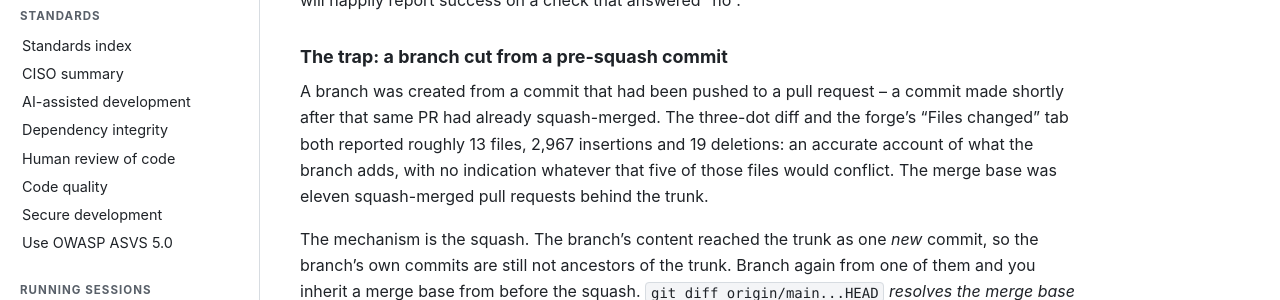
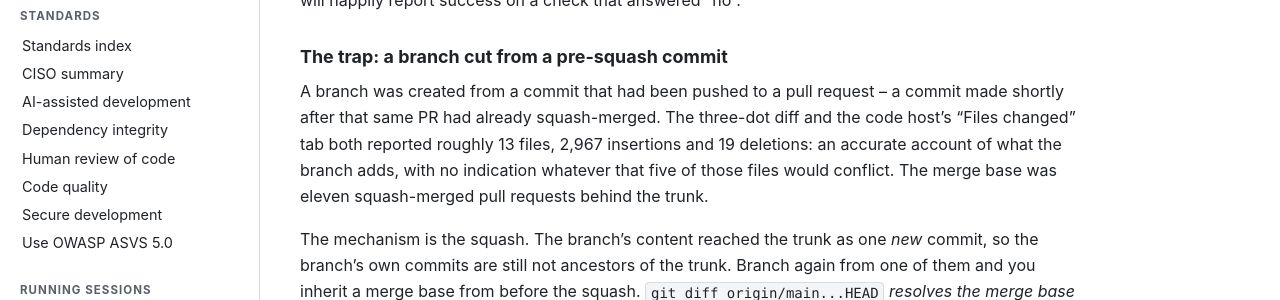
Before and after one commit to wshallwshall/claude-multisession, a Jekyll site: the page built from docs/PR-AND-MERGE.md, in a window 1280 px wide and 900 px high, scrolled down 1241 px. Shown: the part 179-479 px from the top of the window. Built offline with Jekyll 4.4.1, drawn with Linux system fonts in a browser that asks for light colours; our own code applies the rules of GitHub Pages for plain Markdown files; some of the changed text lies outside the part shown.

Commit message:
docs: say code host, not forge
'Forge' is the generic noun for a code-hosting platform, but it is jargon,
and this repository uses the same word as a verb in its security sense --
'a crafted path forges extra records in a log', 'the body can forge the
surrounding frame'. So the leak gate's 'forge tokens' reads as tokens that
have been forged rather than tokens belonging to a code host. One word, two
meanings, one of them a threat.

Replaces the ten noun uses with 'code host' or 'host-specific' across the CI
notes, leak gate, merge notes, dependency integrity and the standards
overview. The verb uses are correct and stay.

Reported by a reader who could not tell whether 'forge' was generic or a
reference to something specific -- which is the argument against it.

```diff
--- a/docs/PR-AND-MERGE.md
+++ b/docs/PR-AND-MERGE.md
@@ -53,7 +53,7 @@
 ### The trap: a branch cut from a pre-squash commit
 
 A branch was created from a commit that had been pushed to a pull request -- a commit made shortly
-after that same PR had already squash-merged. The three-dot diff and the forge's "Files changed" tab
+after that same PR had already squash-merged. The three-dot diff and the code host's "Files changed" tab
 both reported roughly 13 files, 2,967 insertions and 19 deletions: an accurate account of what the
 branch adds, with no indication whatever that five of those files would conflict. The merge base was
 eleven squash-merged pull requests behind the trunk.
@@ -109,12 +109,12 @@
 | `BEHIND` | The branch does not contain the trunk tip. Mechanical; no conflict. | Merge the trunk in, or `gh pr update-branch <N>`. | -- |
 | `DIRTY` | A real textual conflict. | Resolve by hand, deliberately, in a worktree. | Treat it as `BEHIND`. That means resolving conflicts in a hurry to make a force-push succeed. |
 | `BLOCKED` | Required checks or reviews are not satisfied. Usually still running. | Count *actual failures* in `statusCheckRollup`. Zero failures plus pending legs means **wait**. | Rebase and force-push -- it cancels the running checks and restarts the clock. |
-| `UNKNOWN` | The forge is still recomputing mergeability. | Re-read in a few seconds. | Anything else. |
+| `UNKNOWN` | The code host is still recomputing mergeability. | Re-read in a few seconds. | Anything else. |
 
 `BEHIND` and `DIRTY` are the pair that get confused, and the wrong fix is the destructive one.
 `BLOCKED` is the one that looks most actionable and usually is not.
 
-> **Limit.** `mergeStateStatus` is GitHub's field and `gh` is a GitHub client. On another forge the
+> **Limit.** `mergeStateStatus` is GitHub's field and `gh` is a GitHub client. On another code host the
 > four states still exist conceptually -- behind, conflicting, gated, not-yet-computed -- but you will
 > read them from a different API. What does not change is the rule: **establish which of the four you
 > are in before you touch the branch.**
@@ -133,7 +133,7 @@
 update loop rather than an unbounded one.
 
 > Measured with the repository's "allow update branch" setting off. Whether turning that setting on
-> changes the behavior is **unverified** -- no back-fill was ever observed, and the forge's own
+> changes the behavior is **unverified** -- no back-fill was ever observed, and the code host's own
 > documentation does not connect the setting to this case. Do not repeat it as fact.
 
 ### A merge-watcher needs three arms, not two
```
Also changed, not shown: docs/CI-AND-STANDARDS.md (+2 -2 lines), docs/LEAK-GATE.md (+1 -1 lines), docs/standards/DEPENDENCY-INTEGRITY.md (+1 -1 lines), docs/standards/OVERVIEW.md (+2 -2 lines), 2 other files.
